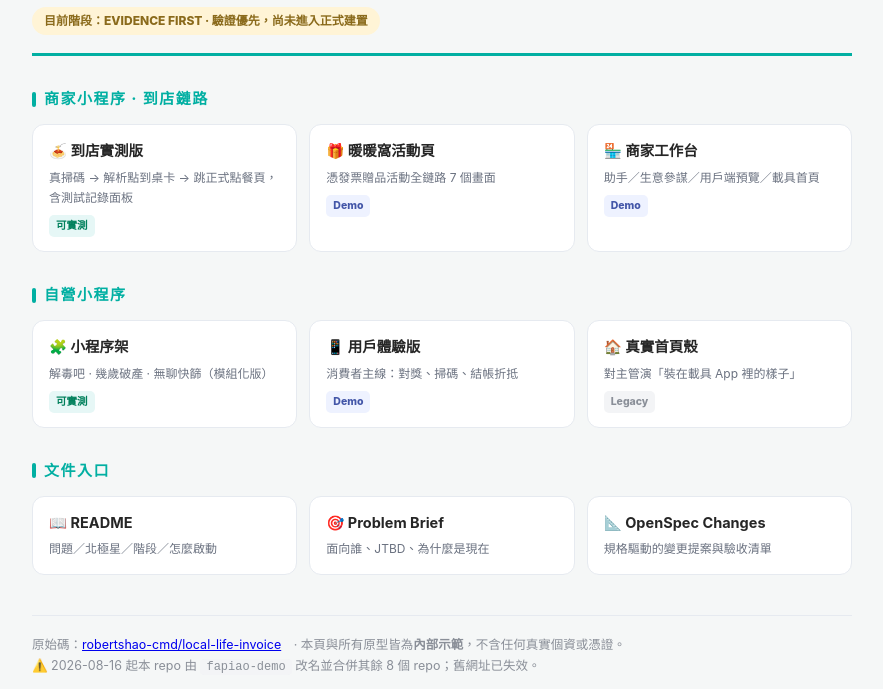
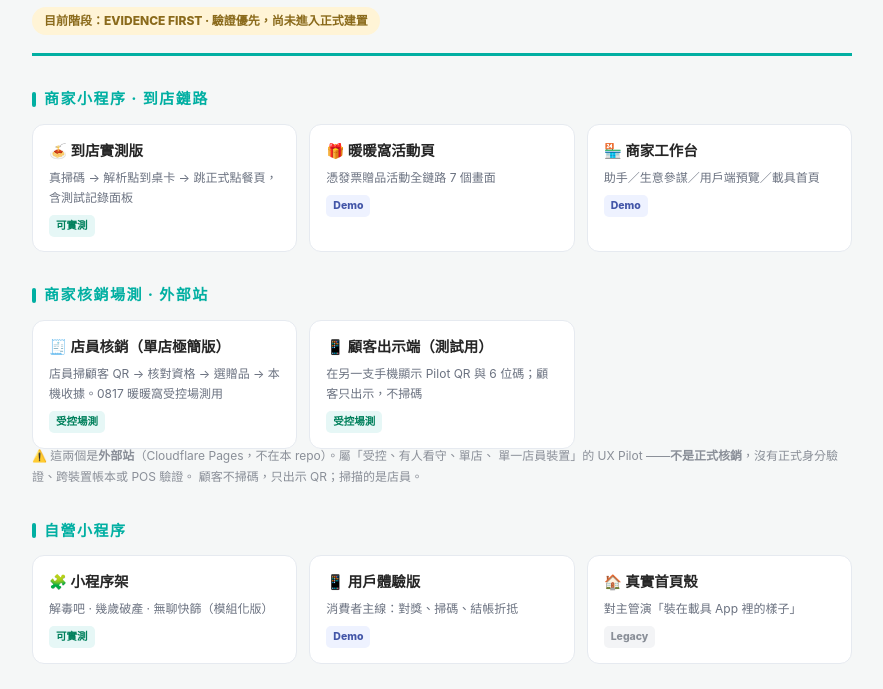
Before and after one commit to robertshao-cmd/local-life-invoice-demo, a plain HTML site: page index.html in a window 1280 px wide. Shown: the part 111-800 px from the top of the page, without its empty margins (198-1081 px from the left). Drawn offline with Linux system fonts and the light colour scheme.

Commit message:
publish: 自 local-life-invoice/prototypes 同步

```diff
--- a/index.html
+++ b/index.html
@@ -54,6 +54,25 @@
     </a>
   </div>
 
+  <h2>商家核銷場測 · 外部站</h2>
+  <div class="grid">
+    <a class="card" href="https://nnw-merchant-field-pilot.pages.dev/?scale=micro" target="_blank" rel="noopener noreferrer">
+      <b>🧾 店員核銷（單店極簡版）</b>
+      <small>店員掃顧客 QR → 核對資格 → 選贈品 → 本機收據。0817 暖暖窩受控場測用</small>
+      <span class="tag t-live">受控場測</span>
+    </a>
+    <a class="card" href="https://nnw-merchant-field-pilot.pages.dev/tester?scale=micro" target="_blank" rel="noopener noreferrer">
+      <b>📱 顧客出示端（測試用）</b>
+      <small>在另一支手機顯示 Pilot QR 與 6 位碼；顧客只出示，不掃碼</small>
+      <span class="tag t-live">受控場測</span>
+    </a>
+  </div>
+  <p style="font-size:12px;color:#8A8F98;margin-top:-4px;line-height:1.8">
+    ⚠️ 這兩個是<b>外部站</b>（Cloudflare Pages，不在本 repo）。屬「受控、有人看守、單店、
+    單一店員裝置」的 UX Pilot ——<b>不是正式核銷</b>，沒有正式身分驗證、跨裝置帳本或 POS 驗證。
+    顧客不掃碼，只出示 QR；掃描的是店員。
+  </p>
+
   <h2>自營小程序</h2>
   <div class="grid">
     <a class="card" href="./mini/">
```
